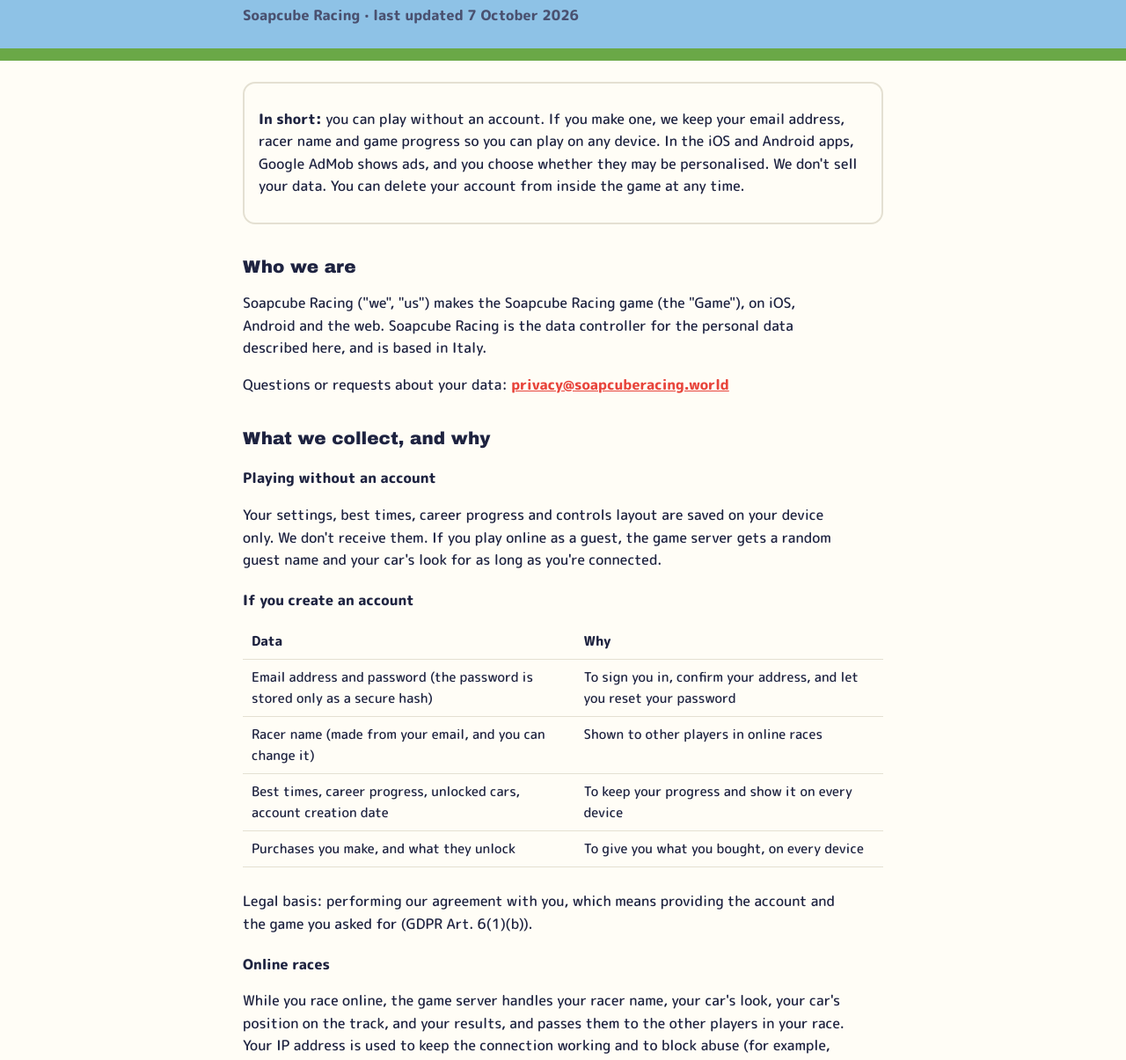
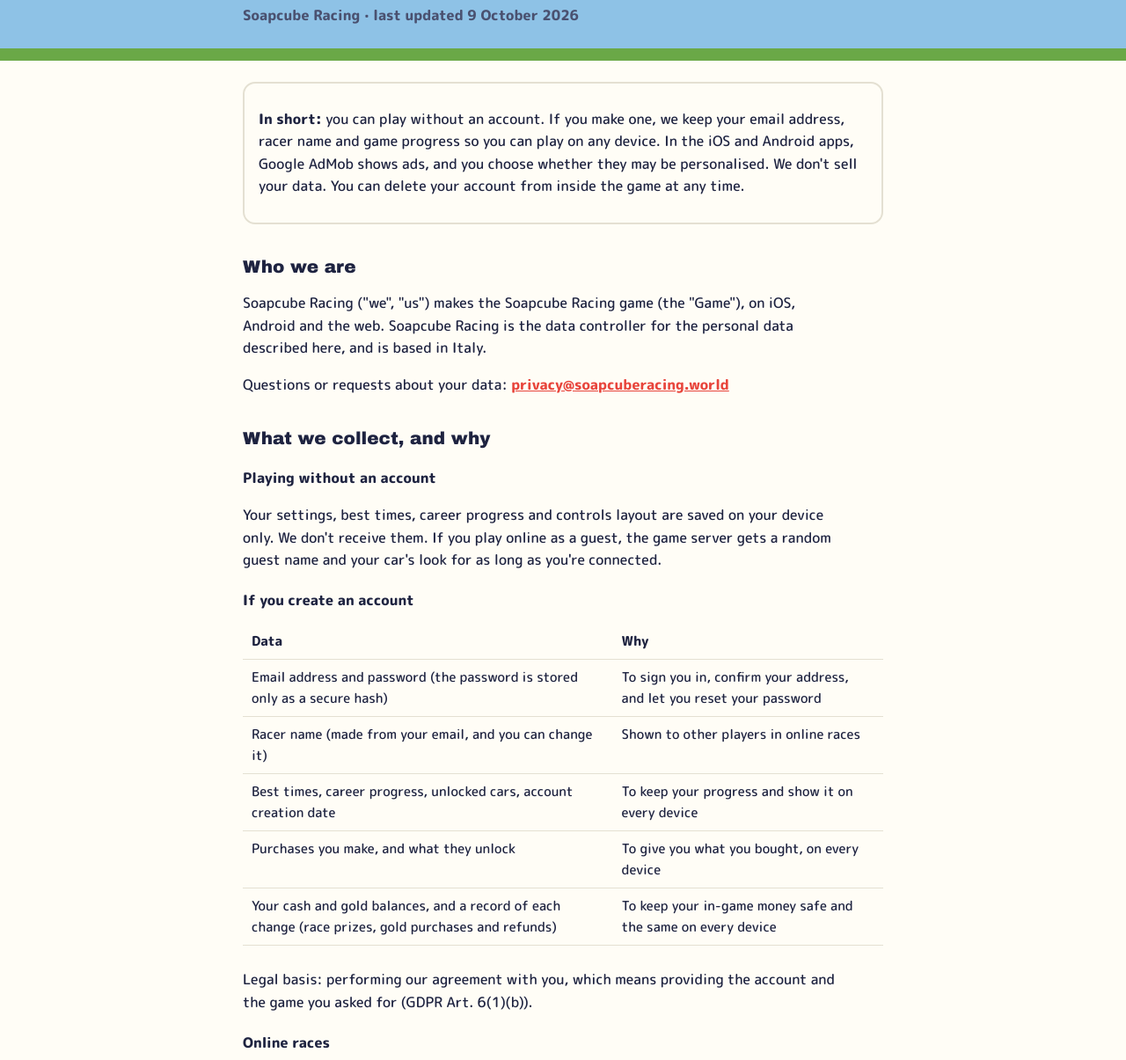
Before and after one commit to topboy221/pebble-hill-derby-server, a website: page phd-server/public/privacy.html in a window 1280 px wide. Shown: the part 83-1288 px from the top of the page at 88% size. Drawn offline with Linux system fonts and the light colour scheme; a web font is replaced by a local one.

Commit message:
Add files via upload

```diff
--- a/phd-server/public/privacy.html
+++ b/phd-server/public/privacy.html
@@ -37,7 +37,7 @@ footer{color:var(--muted);font-size:14px;margin-top:40px}
 <body>
 <header><div class="in">
   <h1>Privacy Policy</h1>
-  <p>Soapcube Racing · last updated 7 October 2026</p>
+  <p>Soapcube Racing · last updated 9 October 2026</p>
 </div></header>
 <main>
 
@@ -61,6 +61,7 @@ footer{color:var(--muted);font-size:14px;margin-top:40px}
 <tr><td>Racer name (made from your email, and you can change it)</td><td>Shown to other players in online races</td></tr>
 <tr><td>Best times, career progress, unlocked cars, account creation date</td><td>To keep your progress and show it on every device</td></tr>
 <tr><td>Purchases you make, and what they unlock</td><td>To give you what you bought, on every device</td></tr>
+<tr><td>Your cash and gold balances, and a record of each change (race prizes, gold purchases and refunds)</td><td>To keep your in-game money safe and the same on every device</td></tr>
 </table></div>
 <p>Legal basis: performing our agreement with you, which means providing the account and the game you asked for (GDPR Art. 6(1)(b)).</p>
 
```
